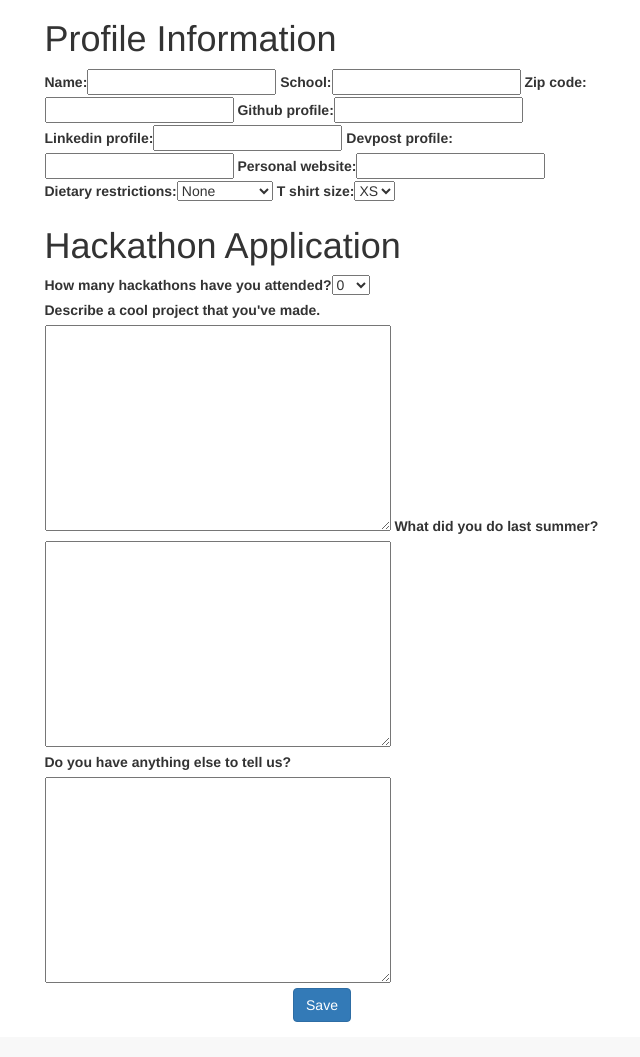
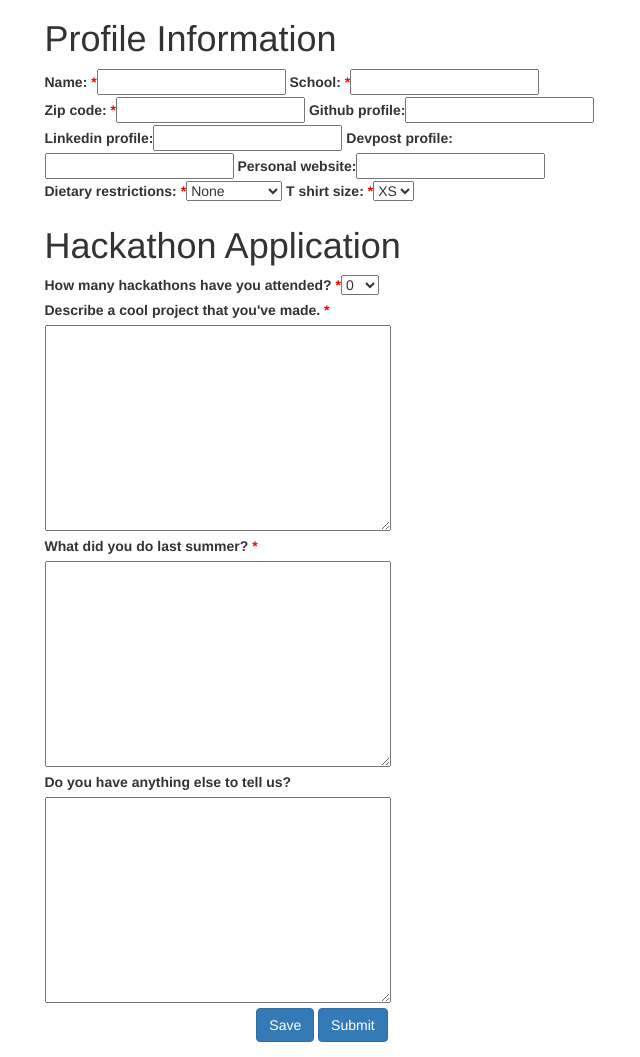
Before and after one commit to MenloHacks/StudentApplication, a Django app: page / in a window 1280 px wide. Shown: the part 51-1108 px from the top of the page, without its empty margins (318-958 px from the left). Before the commit the page ends 1073 px from the top, so only its background shows below. Run offline with Django 3.2, Linux system fonts and the light colour scheme; some libraries are stand-ins or nearby versions.

Commit message:
some minor fixes

```diff
--- a/application/forms.py
+++ b/application/forms.py
@@ -3,6 +3,8 @@
 from application.models import Application, Profile
 
 class ApplicationForm(ModelForm):
+    required_css_class = 'label-required'
+
     class Meta:
         model = Application
         fields = ['num_hackathons', 'cool_project', 'last_summer', 'anything_else']
@@ -14,6 +16,8 @@
         }
 
 class ProfileForm(ModelForm):
+    required_css_class = 'label-required'
+
     class Meta:
         model = Profile
         fields = [
--- a/application/models.py
+++ b/application/models.py
@@ -16,9 +16,9 @@
     num_hackathons = models.CharField(max_length=2, choices=NUM_HACKATHONS_CHOICES, default="0")
     cool_project = models.TextField()
     last_summer = models.TextField()
-    anything_else = models.TextField()
+    anything_else = models.TextField(blank=True)
 
-    submitted = models.BooleanField()
+    submitted = models.BooleanField(default=False)
 
 class Profile(models.Model):
     DIETARY_RESTRICTIONS = (
@@ -42,9 +42,9 @@
     school = models.CharField(max_length=150)
     zip_code = models.IntegerField()
 
-    github_profile = models.URLField()
-    linkedin_profile = models.URLField()
-    devpost_profile = models.URLField()
-    personal_website = models.URLField()
+    github_profile = models.URLField(blank=True)
+    linkedin_profile = models.URLField(blank=True)
+    devpost_profile = models.URLField(blank=True)
+    personal_website = models.URLField(blank=True)
     dietary_restrictions = models.CharField(max_length=15, choices=DIETARY_RESTRICTIONS, default="None")
     t_shirt_size = models.CharField(max_length=2, choices=T_SHIRT_SIZES, default="XS")
--- a/application/static/application/main.css
+++ b/application/static/application/main.css
@@ -5,3 +5,8 @@
 .navbar-right {
     margin-right: 10px;
 }
+
+.label-required::after {
+    content: ' *';
+    color: red;
+}
--- a/application/templates/application/base.html
+++ b/application/templates/application/base.html
@@ -3,7 +3,7 @@
 <!DOCTYPE html>
 <html>
 <head>
-    <title>Acacia Exchange API</title>
+    <title>MenloHacks Application</title>
     <link rel="stylesheet" type="text/css"  href="https://maxcdn.bootstrapcdn.com/bootstrap/3.3.5/css/bootstrap.min.css">
     <link href="https://maxcdn.bootstrapcdn.com/font-awesome/4.3.0/css/font-awesome.min.css" rel="stylesheet">
 
--- a/application/templates/application/index.html
+++ b/application/templates/application/index.html
@@ -15,6 +15,7 @@
             <div class="row text-center">
                 <div class="form-group">
                     <button type="submit" class="btn btn-primary">Save</button>
+                    <button type="submit" class="btn btn-primary">Submit</button>
                 </div>
             </div>
         </form>
```
